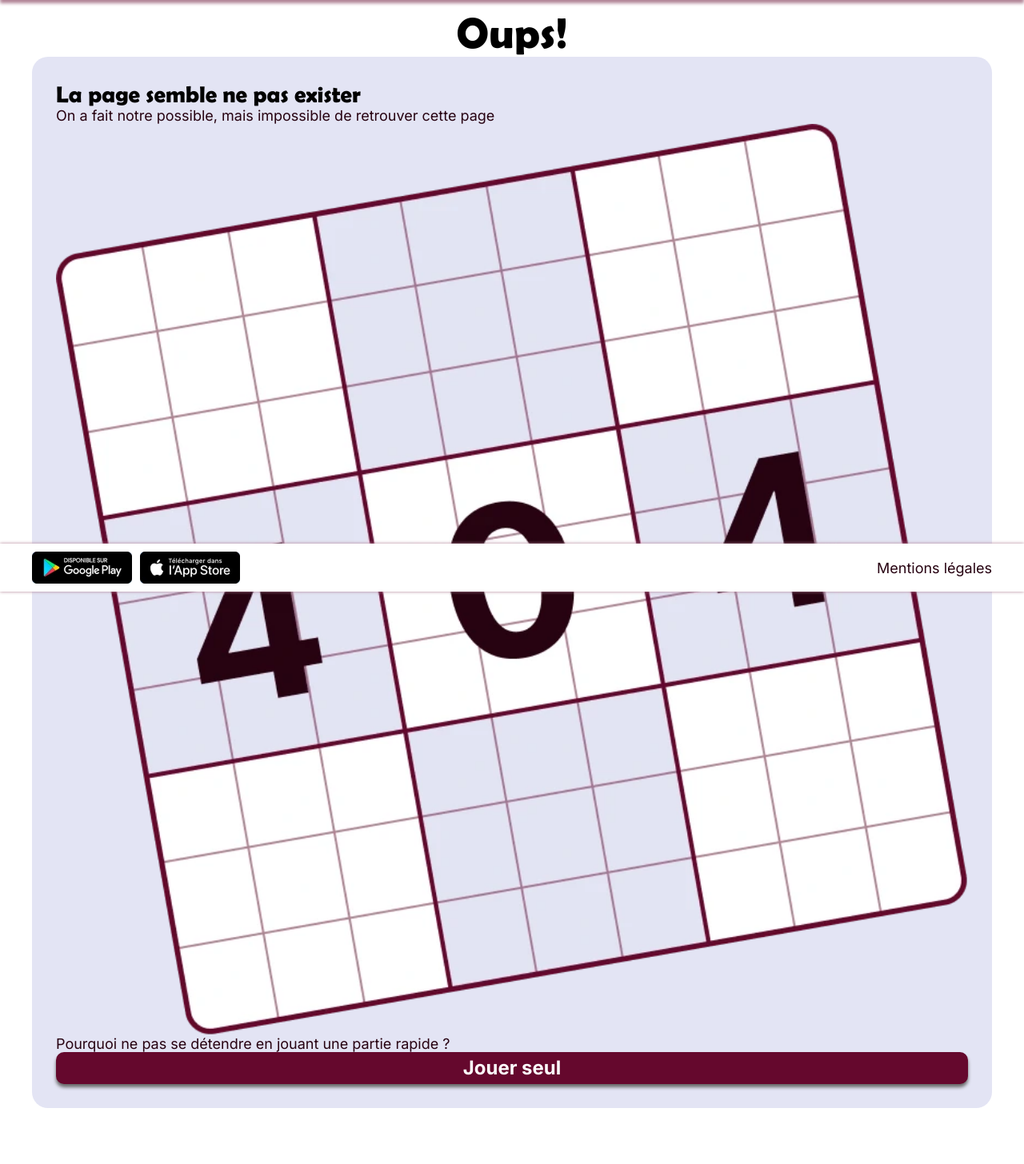
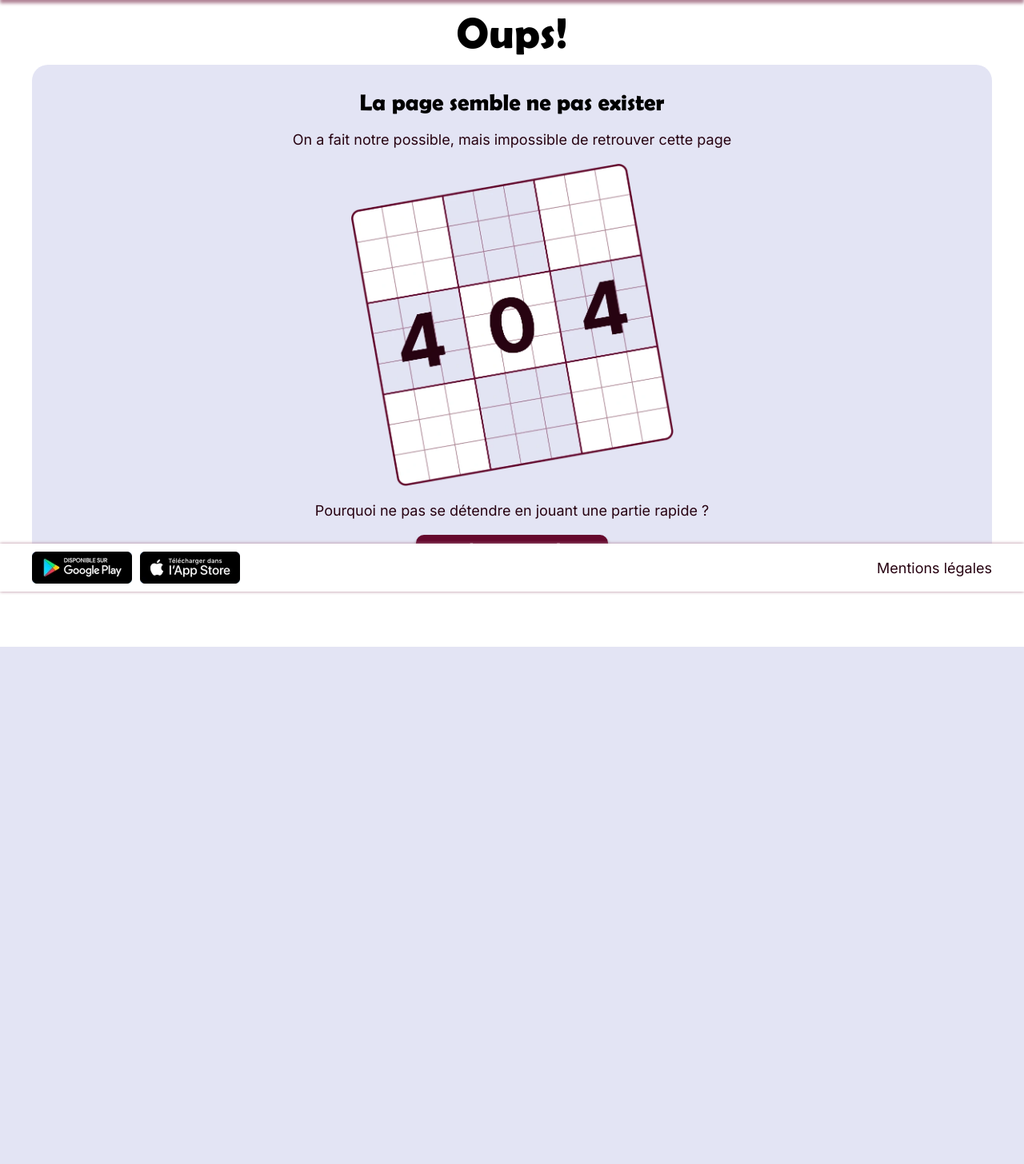
Before and after one commit to Xaphan67/SudokuMaster, a PHP site: page /index.php?action=head in a window 1280 px wide. Shown: the part 60-1516 px from the top of the page at 80% size. After the commit the page ends 869 px from the top, so only its background shows below. Run offline with PHP 8.4, Linux system fonts and the light colour scheme.

Commit message:
Ajout CSS pages d'erreur 403 / 404

```diff
--- a/view/assets/css/style.css
+++ b/view/assets/css/style.css
@@ -749,7 +749,6 @@ nav {
   gap: 5px;
   flex-wrap: wrap;
   justify-content: center;
-  /*width: clamp(351px, calc(100vw - clamp(20px, 5vw, 40px)), 720px);*/
   width: calc(3*(clamp(35px, 10vw, 90px)) + 10px);
   height: calc(3*(clamp(35px, 10vw, 90px)) + 10px);
 }
@@ -1303,6 +1302,20 @@ section p {
 
 .boutonProfil p {
   color: var(--White);
+}
+
+/* Erreurs */
+
+#section_erreur {
+  display: flex;
+  flex-direction: column;
+  align-items: center;
+  gap: 20px;
+  margin-top: 10px;
+}
+
+#section_erreur img {
+  width: 403px;
 }
 
 /* --------------------------------  MOBILE MODE PAYSAGE ET PLUS GRAND (<= 767 px)  --------------------------------*/
```
